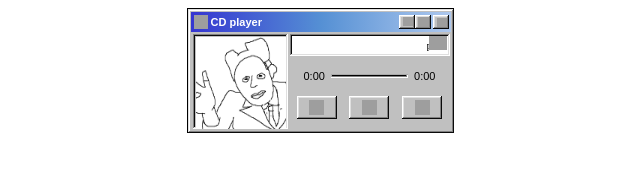
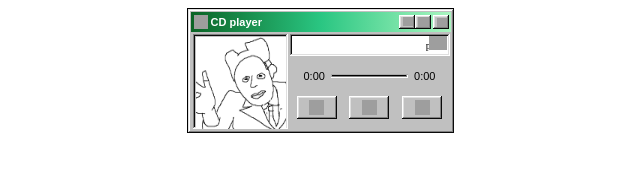
Before and after one commit to stayftdark/musicPlayer, a plain HTML site: page index.html in a window 1280 px wide. Shown: the whole page, without its empty margins (320-960 px from the left). Drawn offline with Linux system fonts and the light colour scheme; grey boxes are pictures that could not be loaded; a web font is replaced by a local one.

Commit message:
change player to green

```diff
--- a/index.html
+++ b/index.html
@@ -4,7 +4,7 @@
 <!-- stuff you can probably edit without breaking the styling lol -->
 <style>
     .title-bar {
-        background:linear-gradient(90deg, rgb(53, 53, 209), rgb(85, 144, 212), rgb(174, 200, 238));
+        background:linear-gradient(90deg, rgb(11, 99, 37), rgb(42, 198, 130), rgb(170, 246, 192));
     }
 
     .player {
@@ -401,10 +401,6 @@
                 name:"Enjoy Right Now, Today - Tyler, The Creator",
                 path:"https://files.catbox.moe/l1phnq.mp3"
             },
-            {
-                name:"Mercy On Me - The Cat's Whiskers",
-                path:"https://files.catbox.moe/w7nnf9.mp3"
-            }
         ];
         //
         //
```
